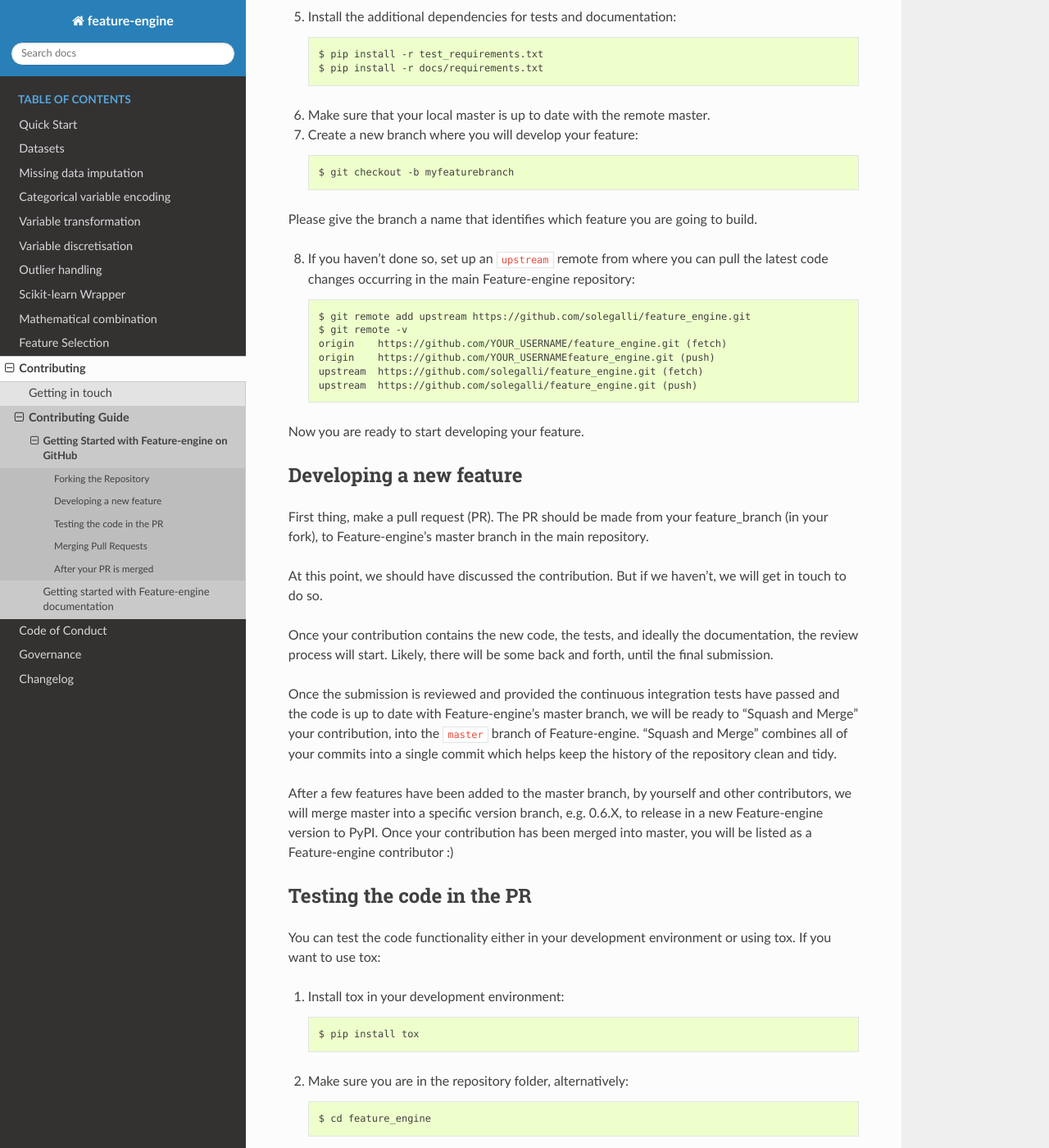
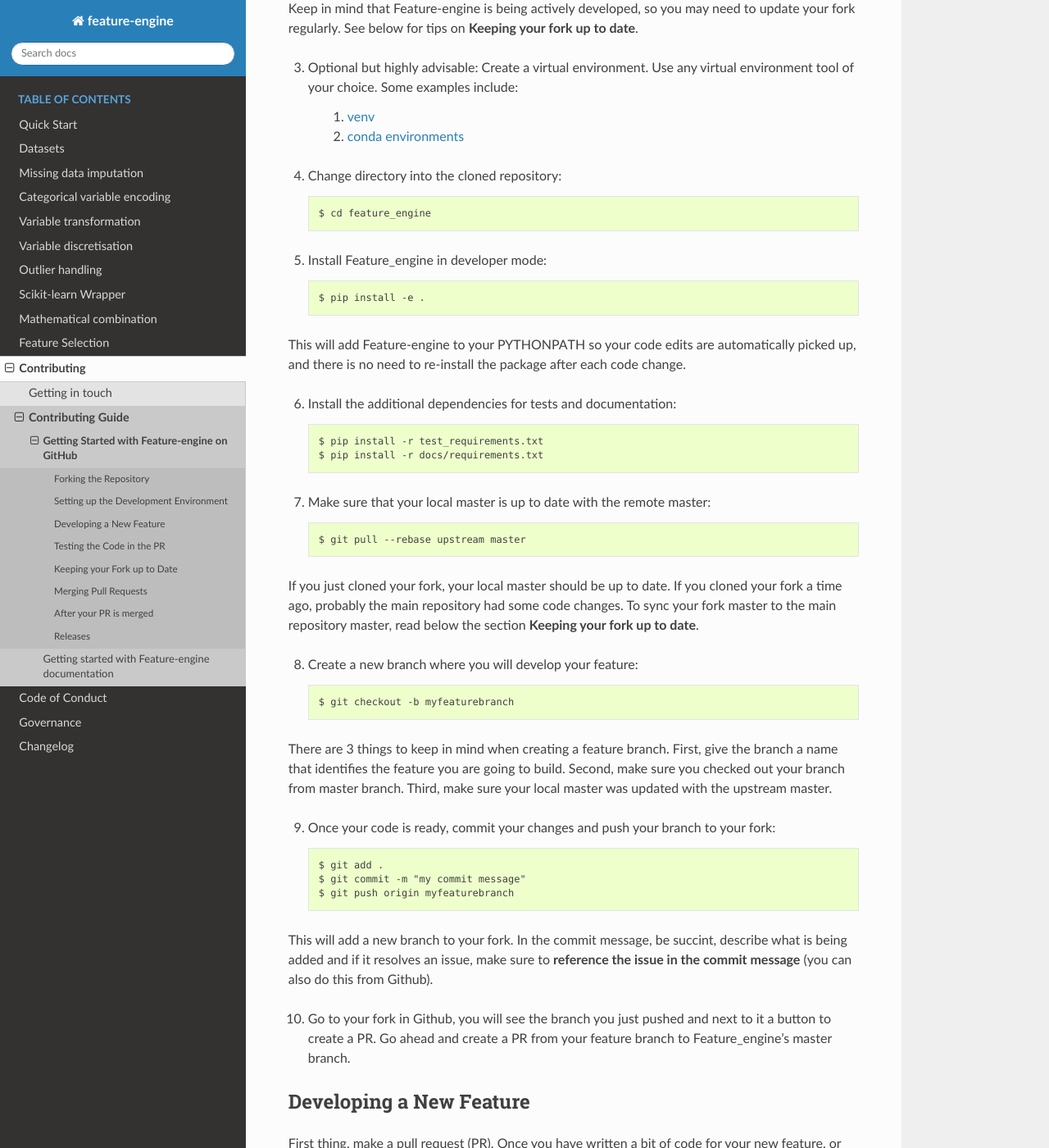
Before and after one commit to feature-engine/feature_engine, a Sphinx documentation site: the page built from docs/contributing/github_quick_start.rst, in a window 1280 px wide and 1400 px high, scrolled down 1139 px. Shown: the whole window at 82% size. Built offline with Sphinx 7.4.7 and the Read the Docs theme 2.0.0, drawn with Linux system fonts in a browser that asks for light colours; the version number could not be read and is left out; some of the changed text lies outside the part shown.

Commit message:
expand git contributing guidelines and governance (#124)
* expand git contrib guidelines

* expand governance

```diff
--- a/docs/contributing/github_quick_start.rst
+++ b/docs/contributing/github_quick_start.rst
@@ -7,13 +7,14 @@
 
 A typical contributing workflow goes like this:
 
-1. **Find** a bug while using Feature-engine, **suggest** new functionality, or **pick up** an issue from our  `repo <https://github.com/solegalli/feature_engine/issues/>`_.
+1. **Find** a bug while using Feature-engine, **suggest** new functionality, or **pick up** an issue from our `repo <https://github.com/solegalli/feature_engine/issues/>`_.
 2. **Discuss** with us how you would like to get involved and your approach to resolve the issue.
 3. Then, **fork** the repository into your GitHub account.
 4. **Clone** your fork into your local computer.
 5. **Code** the feature, the tests and update or add the documentation.
-6. **Review** the code with one of us, who will guide you to a final submission.
-7. **Merge** your contribution into the Feature-engine source code base.
+6. Make a **Pull Request (PR)** with your changes.
+7. **Review** the code with one of us, who will guide you to a final submission.
+8. **Merge** your contribution into the Feature-engine source code base.
 
 It is important that we communicate right from the beginning, so we have a clear understanding of how you would like to get involved and what is needed to complete the task.
 
@@ -22,38 +23,17 @@
 
 When you fork the repository, you create a copy of Feature-engine's source code into your account, which you can edit. To fork Feature-engine's repository, click the **fork** button in the upper right corner of Feature-engine's GitHub page.
 
-Once forked, follow these steps to set up your development environment:
+
+Setting up the Development Environment
+--------------------------------------
+
+Once you forked the repository, follow these steps to set up your development environment:
 
 1. Clone your fork into your local machine::
 
-        $ git clone https://github.com/<YOURUSERNAME>/feature_engine
+    $ git clone https://github.com/<YOURUSERNAME>/feature_engine
 
-2. Create a virtual environment with the virtual environment tool of your choice.
-
-3. Change directory into the cloned repository::
-
-        $ cd feature_engine
-
-4. Install Feature_engine in developer mode::
-
-        $ pip install -e .
-
-This will add Feature-engine to your PYTHONPATH so your code edits are automatically picked up, and there is no need to re-install the package after each code change.
-
-5. Install the additional dependencies for tests and documentation::
-
-        $ pip install -r test_requirements.txt
-        $ pip install -r docs/requirements.txt
-
-6. Make sure that your local master is up to date with the remote master.
-
-7. Create a new branch where you will develop your feature::
-
-    $ git checkout -b myfeaturebranch
-
-Please give the branch a name that identifies which feature you are going to build.
-
-8. If you haven't done so, set up an ``upstream`` remote from where you can pull the latest code changes occurring in the main Feature-engine repository::
+2. Set up an ``upstream`` remote from where you can pull the latest code changes occurring in the main Feature-engine repository::
 
     $ git remote add upstream https://github.com/solegalli/feature_engine.git
     $ git remote -v
@@ -62,23 +42,72 @@
     upstream  https://github.com/solegalli/feature_engine.git (fetch)
     upstream  https://github.com/solegalli/feature_engine.git (push)
 
-Now you are ready to start developing your feature.
+Keep in mind that Feature-engine is being actively developed, so you may need to update your fork regularly. See below for tips on **Keeping your fork up to date**.
 
-Developing a new feature
+3. Optional but highly advisable: Create a virtual environment. Use any virtual environment tool of your choice. Some examples include:
+
+    1. `venv <https://docs.python.org/3/library/venv.html>`_
+    2. `conda environments <https://docs.conda.io/projects/conda/en/latest/user-guide/tasks/manage-environments.html>`_
+
+4. Change directory into the cloned repository::
+
+        $ cd feature_engine
+
+5. Install Feature_engine in developer mode::
+
+        $ pip install -e .
+
+This will add Feature-engine to your PYTHONPATH so your code edits are automatically picked up, and there is no need to re-install the package after each code change.
+
+6. Install the additional dependencies for tests and documentation::
+
+        $ pip install -r test_requirements.txt
+        $ pip install -r docs/requirements.txt
+
+7. Make sure that your local master is up to date with the remote master::
+
+        $ git pull --rebase upstream master
+
+If you just cloned your fork, your local master should be up to date. If you cloned your fork a time ago, probably the main repository had some code changes. To sync your fork master to the main repository master, read below the section **Keeping your fork up to date**.
+
+8. Create a new branch where you will develop your feature::
+
+    $ git checkout -b myfeaturebranch
+
+There are 3 things to keep in mind when creating a feature branch. First, give the branch a name that identifies the feature you are going to build. Second, make sure you checked out your branch from master branch. Third, make sure your local master was updated with the upstream master.
+
+9. Once your code is ready, commit your changes and push your branch to your fork::
+
+    $ git add .
+    $ git commit -m "my commit message"
+    $ git push origin myfeaturebranch
+
+This will add a new branch to your fork. In the commit message, be succint, describe what is being added and if it resolves an issue, make sure to **reference the issue in the commit message** (you can also do this from Github).
+
+10. Go to your fork in Github, you will see the branch you just pushed and next to it a button to create a PR. Go ahead and create a PR from your feature branch to Feature_engine's master branch.
+
+
+Developing a New Feature
 ------------------------
 
-First thing, make a pull request (PR). The PR should be made from your feature_branch (in your fork), to Feature-engine's master branch in the main repository.
+First thing, make a pull request (PR). Once you have written a bit of code for your new feature, or bug fix, or example, or whatever task you are working on, make a PR. The PR should be made from your feature_branch (in your fork), to Feature-engine's master branch in the main repository.
 
-At this point, we should have discussed the contribution. But if we haven't, we will get in touch to do so.
+When you develop a new feature, or bug, or any contribution, there are a few things to consider:
 
-Once your contribution contains the new code, the tests, and ideally the documentation, the review process will start. Likely, there will be some back and forth, until the final submission.
-
-Once the submission is reviewed and provided the continuous integration tests have passed and the code is up to date with Feature-engine's master branch, we will be ready to "Squash and Merge" your contribution, into the ``master`` branch of Feature-engine. "Squash and Merge" combines all of your commits into a single commit which helps keep the history of the repository clean and tidy.
-
-After a few features have been added to the master branch, by yourself and other contributors, we will merge master into a specific version branch, e.g. 0.6.X, to release in a new Feature-engine version to PyPI. Once your contribution has been merged into master, you will be listed as a Feature-engine contributor :)
+    1. Make regular code commits to your branch, locally.
+    2. Give clear messages to your commits, indicating which changes were made at each commit (use present tense)
+    3. Try and push regularly to your fork, so that you don't lose your changes, should a major catastrophe arise
+    4. If your feature takes some time to develop, make sure you rebase upstream/master onto your feature branch
 
 
-Testing the code in the PR
+Once your contribution contains the new code, the tests, and ideally the documentation, the review process will start. Likely, there will be some back and forth until the final submission.
+
+Once the submission is reviewed and provided the continuous integration tests have passed and the code is up to date with Feature-engine's master branch, we will be ready to "Squash and Merge" your contribution into the ``master`` branch of Feature-engine. "Squash and Merge" combines all of your commits into a single commit which helps keep the history of the repository clean and tidy.
+
+Once your contribution has been merged into master, you will be listed as a Feature-engine contributor :)
+
+
+Testing the Code in the PR
 --------------------------
 
 You can test the code functionality either in your development environment or using tox. If you want to use tox:
@@ -135,11 +164,47 @@
 
 If tests pass, your code is functional. If not, try and fix the issue following the error messages. If stuck, get in touch.
 
+
+Keeping your Fork up to Date
+----------------------------
+
+When you're collaborating using forks, it's important to update your fork to capture changes that have been made by other collaborators.
+
+If your feature takes a few days or weeks to develop, it may happen that new code changes are made to Feature_engine's master branch by other contributors. Some of the files that are changed maybe the same files you are working on. Thus, it is really important that you pull and rebase the upstream master into your feature branch, fairly often. To keep your branches up to date:
+
+1. Check out your local master::
+
+    $ git checkout master
+
+If your feature branch has uncommited changes, it will ask you to commit or stage those first.
+
+2. Pull and rebase the upstream master on your local master::
+
+    $ git pull --rebase upstream master
+
+Your master should be a copy of the upstream master. If was is not, there may appear some conflicting files. You will need to resolve these conflicts and continue the rebase.
+
+3. Pull the changes to your fork::
+
+    $ git push -f origin master
+
+The previous command will update your fork so that your fork's master is in sync with Feature-engine's master. Now, you need to rebase master onto your feature branch.
+
+4. Check out your feature branch::
+
+    $ git checkout myfeaturebranch
+
+5. Rebase master onto it::
+
+    $ git rebase master
+
+Again, if conflicts arise, try and resolve them and continue the rebase. Now you are good to go to continue developing your feature.
+
+
 Merging Pull Requests
 ---------------------
 
-Only Core contributors have write access to the repository and can merge pull requests. If you are a core
-contributor, some preferences for commit messages when merging in pull requests:
+Only Core contributors have write access to the repository, can review and can merge pull requests. Some preferences for commit messages when merging in pull requests:
 
 - Make sure to use the “Squash and Merge” option in order to create a Git history that is understandable.
 - Keep the title of the commit short and descriptive; be sure it includes the PR # and the issue #.
@@ -148,10 +213,12 @@
 After your PR is merged
 -----------------------
 
-Update your local fork::
+Update your local fork (see section **Keeping your fork updated**) and delete the feature branch.
 
-    $ git checkout master
-    $ git pull upstream master
-    $ git push origin master
+Well done and thank you very much for your support!
 
-Finally, delete the old feature branch, both locally and on GitHub. Well done and thank you very much!
+
+Releases
+--------
+
+After a few features have been added to the master branch by yourself and other contributors, we will merge master into a release branch, e.g. 0.6.X, to release a new version of Feature-engine to PyPI.
```
Also changed, not shown: docs/governance.rst (+8 -16 lines).
